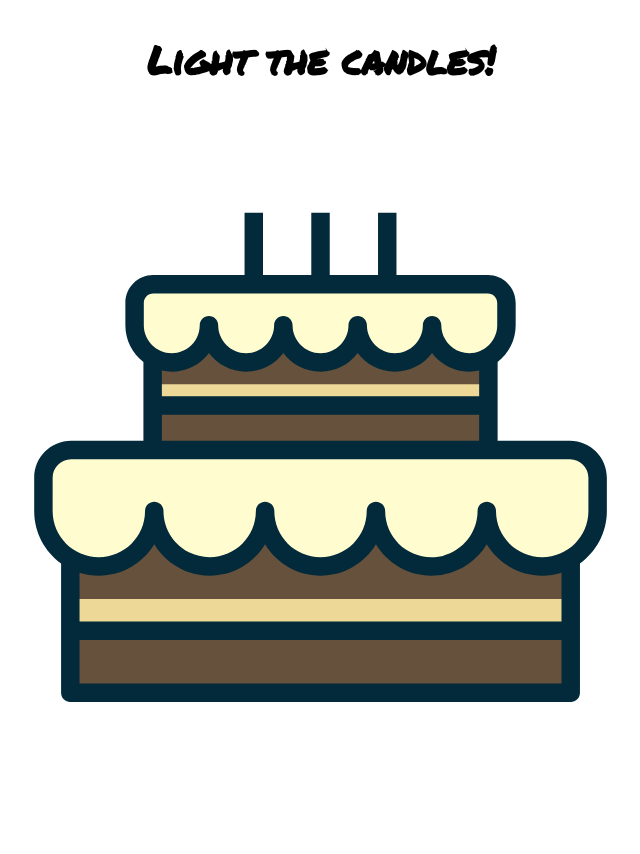
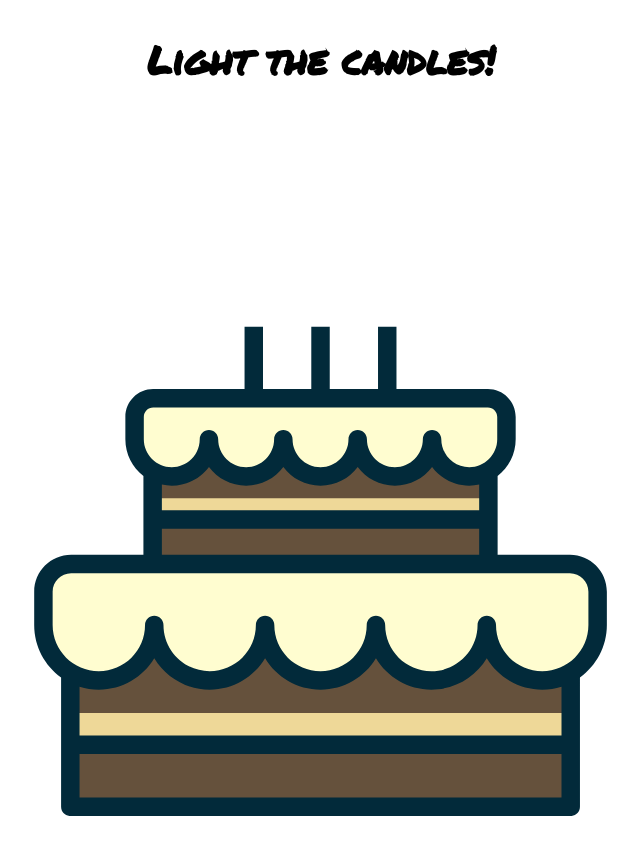
Before and after one commit to mander-pander/birthday, a React (Create React App) app: page /Celebrate in a window 1280 px wide. Shown: the top 854 px of the page, without its empty margins (319-959 px from the left). Built offline with nearby package versions, Linux system fonts and the light colour scheme.

Commit message:
adjusted position of birthday message

```diff
--- a/src/Components/Celebrate/Celebrate.js
+++ b/src/Components/Celebrate/Celebrate.js
@@ -19,6 +19,7 @@ const Celebrate = () => {
     return (
         <div className={styles.container}>
             <h2 style={{ visibility: isVisibile ? 'hidden' : 'visible' }} className={styles.header}>Light the candles!</h2>
+            <h1 style={{ visibility: isVisibile ? 'visible' : 'hidden' }} className={styles.header}>Happy Birthday, Tommy!</h1>
             <svg version="1.1" id="Layer_1" xmlns="http://www.w3.org/2000/svg" x="0px" y="0px"
                 viewBox="0 0 512.001 512.001" >
                 <rect x="35.526" y="325.855" fill="#65513C" width="440.953" height="178.011" />
@@ -78,7 +79,6 @@ const Celebrate = () => {
                 numberOfPieces={100}
             />
 
-            <h1 style={{ visibility: isVisibile ? 'visible' : 'hidden' }} className={styles.header}>Happy Birthday, Tommy!</h1>
         </div>
     )
 }
--- a/src/Components/Celebrate/Celebrate.module.css
+++ b/src/Components/Celebrate/Celebrate.module.css
@@ -1,4 +1,8 @@
 @import url('https://fonts.googleapis.com/css2?family=Permanent+Marker&display=swap');
+
+.container {
+  margin-bottom: 50px;
+}
 
 .header {
   font-family: 'Permanent Marker', cursive;
```
